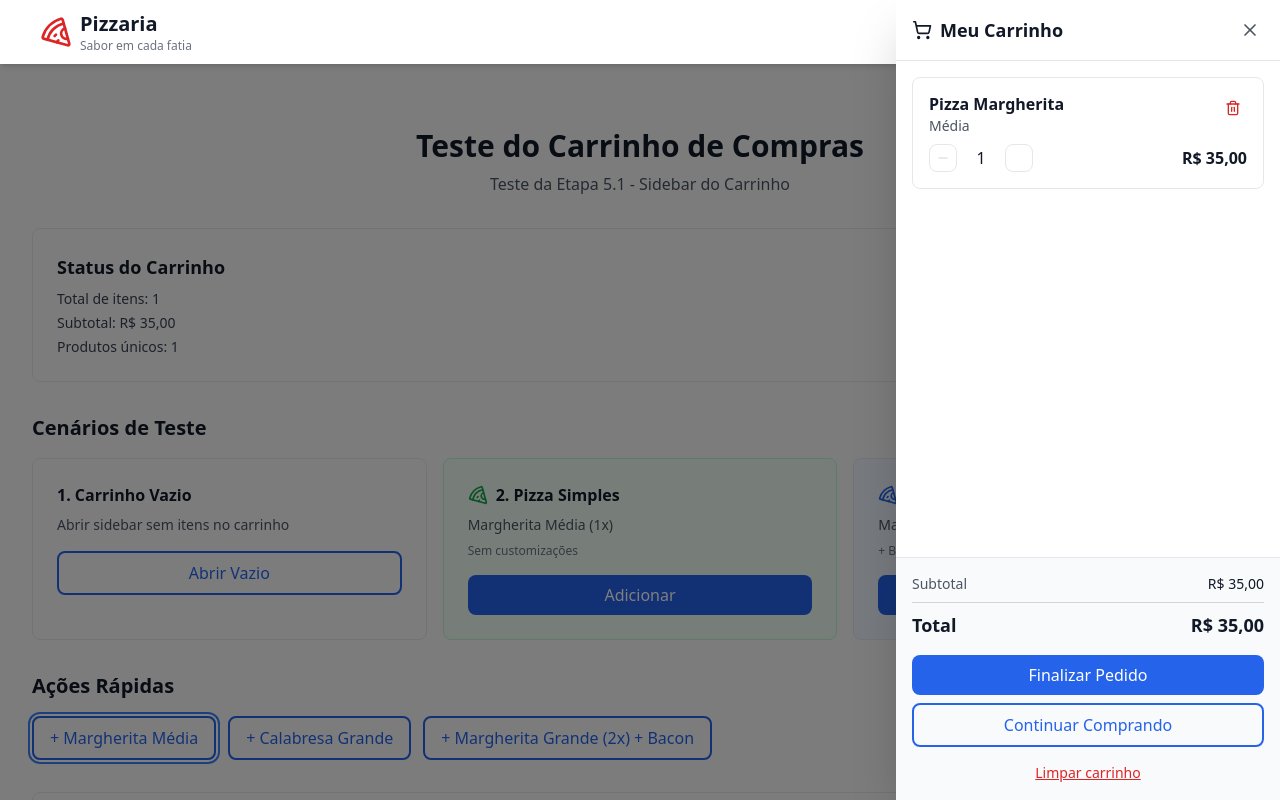
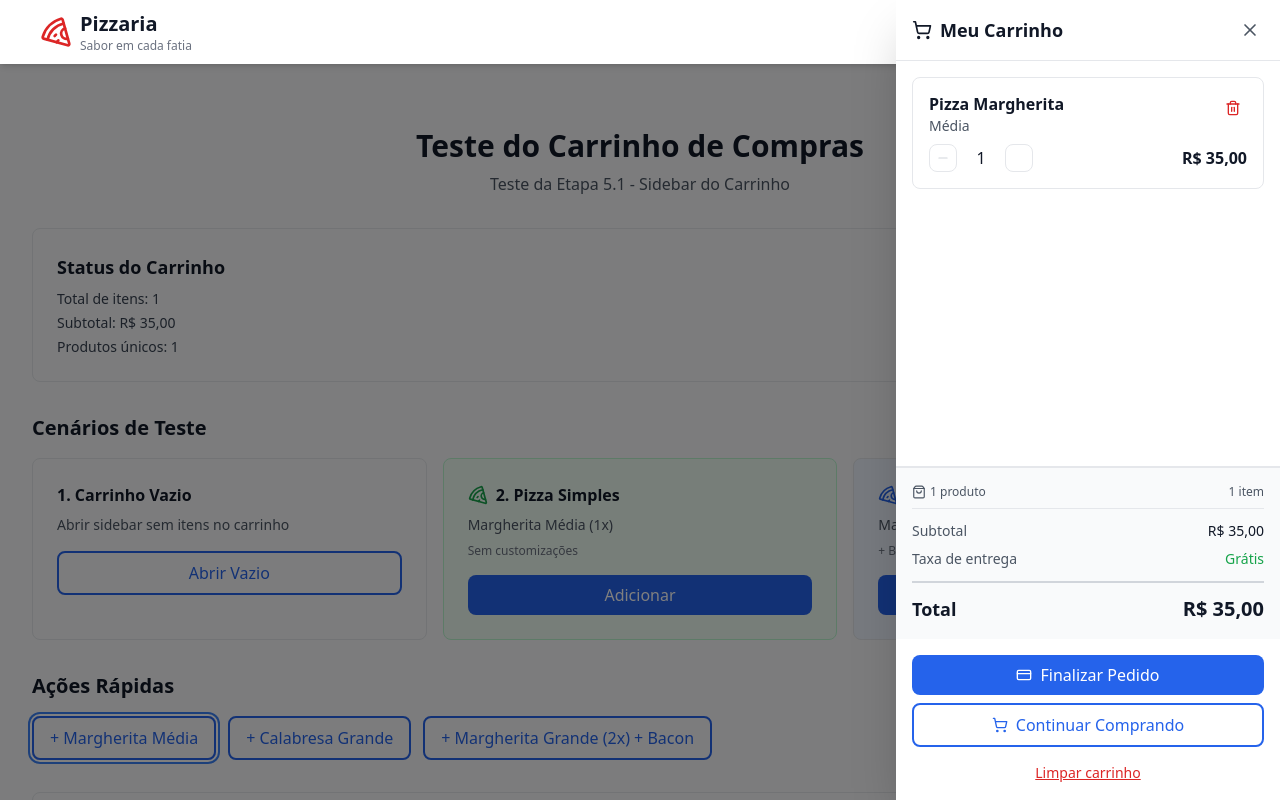
Before and after one commit to fabiofilipe/teste-fastapi, a React (Vite) app in the folder frontend/: page / in a window 1280 px wide. Both pictures are taken after a click on the button "+ Margherita Média". Shown: the top 800 px of the page. Built offline with nearby package versions, Linux system fonts and the light colour scheme.

Commit message:
FP[T5.3]footer do CarrinhoSidebar revisado

```diff
--- a/frontend/src/components/carrinho/CarrinhoSidebar.tsx
+++ b/frontend/src/components/carrinho/CarrinhoSidebar.tsx
@@ -1,6 +1,6 @@
 import React, { useEffect } from 'react';
 import { createPortal } from 'react-dom';
-import { X, ShoppingCart } from 'lucide-react';
+import { X, ShoppingCart, CreditCard, ShoppingBag } from 'lucide-react';
 import { useCarrinho } from '@/contexts/CarrinhoContext';
 import { cn } from '@/lib/utils';
 import Button from '@/components/common/Button';
@@ -129,8 +129,23 @@ const CarrinhoSidebar: React.FC<CarrinhoSidebarProps> = ({ isOpen, onClose }) =>
 
         {/* Footer - Resumo e Ações */}
         {itens.length > 0 && (
-          <div className="border-t border-gray-200 bg-gray-50 p-4 space-y-4">
+          <div className="border-t-2 border-gray-200 bg-white">
             {/* Resumo de Preços */}
+            <div className="p-4 bg-gray-50 space-y-3">
+              {/* Informações do Pedido */}
+              <div className="flex items-center justify-between text-xs text-gray-600 pb-2 border-b border-gray-200">
+                <div className="flex items-center gap-1">
+                  <ShoppingBag className="w-3.5 h-3.5" />
+                  <span>
+                    {itens.length} {itens.length === 1 ? 'produto' : 'produtos'}
+                  </span>
+                </div>
+                <span>
+                  {totalItens} {totalItens === 1 ? 'item' : 'itens'}
+                </span>
+              </div>
+
+              {/* Cálculos */}
               <div className="space-y-2">
                 <div className="flex justify-between text-sm">
                   <span className="text-gray-600">Subtotal</span>
@@ -138,31 +153,41 @@ const CarrinhoSidebar: React.FC<CarrinhoSidebarProps> = ({ isOpen, onClose }) =>
                     {formatarPreco(subtotal)}
                   </span>
                 </div>
-              <div className="flex justify-between text-lg font-bold border-t border-gray-300 pt-2">
+                <div className="flex justify-between text-sm">
+                  <span className="text-gray-600">Taxa de entrega</span>
+                  <span className="font-medium text-green-600">
+                    Grátis
+                  </span>
+                </div>
+              </div>
+
+              {/* Total */}
+              <div className="flex justify-between items-center text-lg font-bold border-t-2 border-gray-300 pt-3">
                 <span className="text-gray-900">Total</span>
-                <span className="text-primary-600">
+                <span className="text-primary-600 text-xl">
                   {formatarPreco(subtotal)}
                 </span>
               </div>
             </div>
 
             {/* Botões de Ação */}
-            <div className="space-y-2">
+            <div className="p-4 space-y-2">
               <Button
                 onClick={handleFinalizarPedido}
                 variant="primary"
-                className="w-full"
+                className="w-full flex items-center justify-center gap-2"
               >
+                <CreditCard className="w-4 h-4" />
                 Finalizar Pedido
               </Button>
               <Button
                 onClick={onClose}
                 variant="outline"
-                className="w-full"
+                className="w-full flex items-center justify-center gap-2"
               >
+                <ShoppingCart className="w-4 h-4" />
                 Continuar Comprando
               </Button>
-            </div>
 
               {/* Botão Limpar Carrinho */}
               <button
@@ -171,10 +196,11 @@ const CarrinhoSidebar: React.FC<CarrinhoSidebarProps> = ({ isOpen, onClose }) =>
                     limparCarrinho();
                   }
                 }}
-              className="w-full text-sm text-red-600 hover:text-red-700 underline transition-colors"
+                className="w-full text-sm text-red-600 hover:text-red-700 underline transition-colors pt-2"
               >
                 Limpar carrinho
               </button>
+            </div>
           </div>
         )}
       </div>
```
Lines whose indentation alone changed are shown as unchanged.
